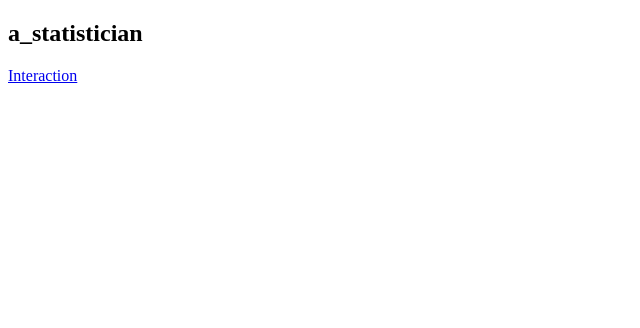
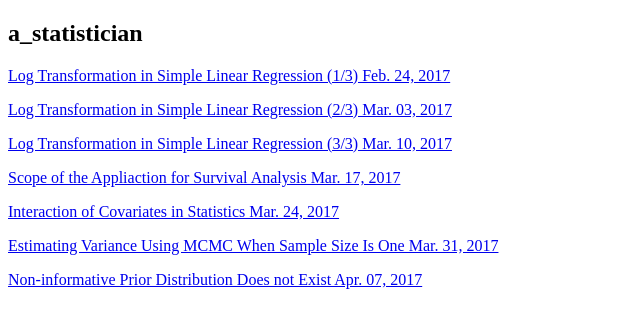
Before and after one commit to a-statistician/a-statistician.github.io, a plain HTML site: page index.html in a window 1280 px wide. Shown: the whole page, without its empty margins (0-640 px from the left). Drawn offline with Linux system fonts and the light colour scheme.

Commit message:
Added more links

```diff
--- a/index.html
+++ b/index.html
@@ -5,6 +5,12 @@
 </head>
 <body>
     <h2>a_statistician</h2>
-    <p><a href="Interaction.pdf">Interaction</a></p>
+    <p><a href="log_trans1.pdf">Log Transformation in Simple Linear Regression (1/3)  Feb. 24, 2017</a></p>
+    <p><a href="log_trans2.pdf">Log Transformation in Simple Linear Regression (2/3)  Mar. 03, 2017</a></p>
+    <p><a href="log_trans3.pdf">Log Transformation in Simple Linear Regression (3/3)  Mar. 10, 2017</a></p>
+    <p><a href="survival.pdf">Scope of the Appliaction for Survival Analysis  Mar. 17, 2017</a></p>
+    <p><a href="Interaction.pdf">Interaction of Covariates in Statistics  Mar. 24, 2017</a></p>
+    <p><a href="MCMC_var.pdf">Estimating Variance Using MCMC When Sample Size Is One  Mar. 31, 2017</a></p>
+    <p><a href="non_informative.pdf">Non-informative Prior Distribution Does not Exist  Apr. 07, 2017</a></p>
 </body>
 </html>
```
